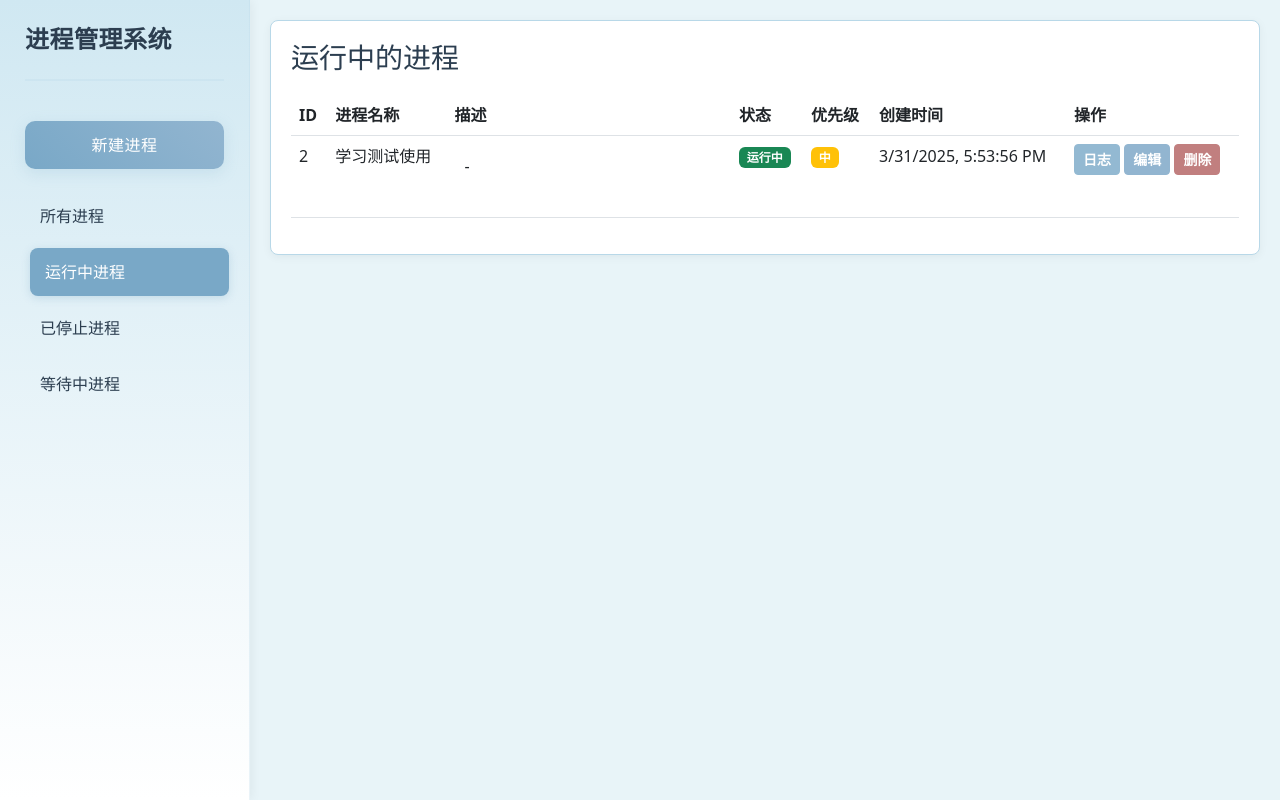
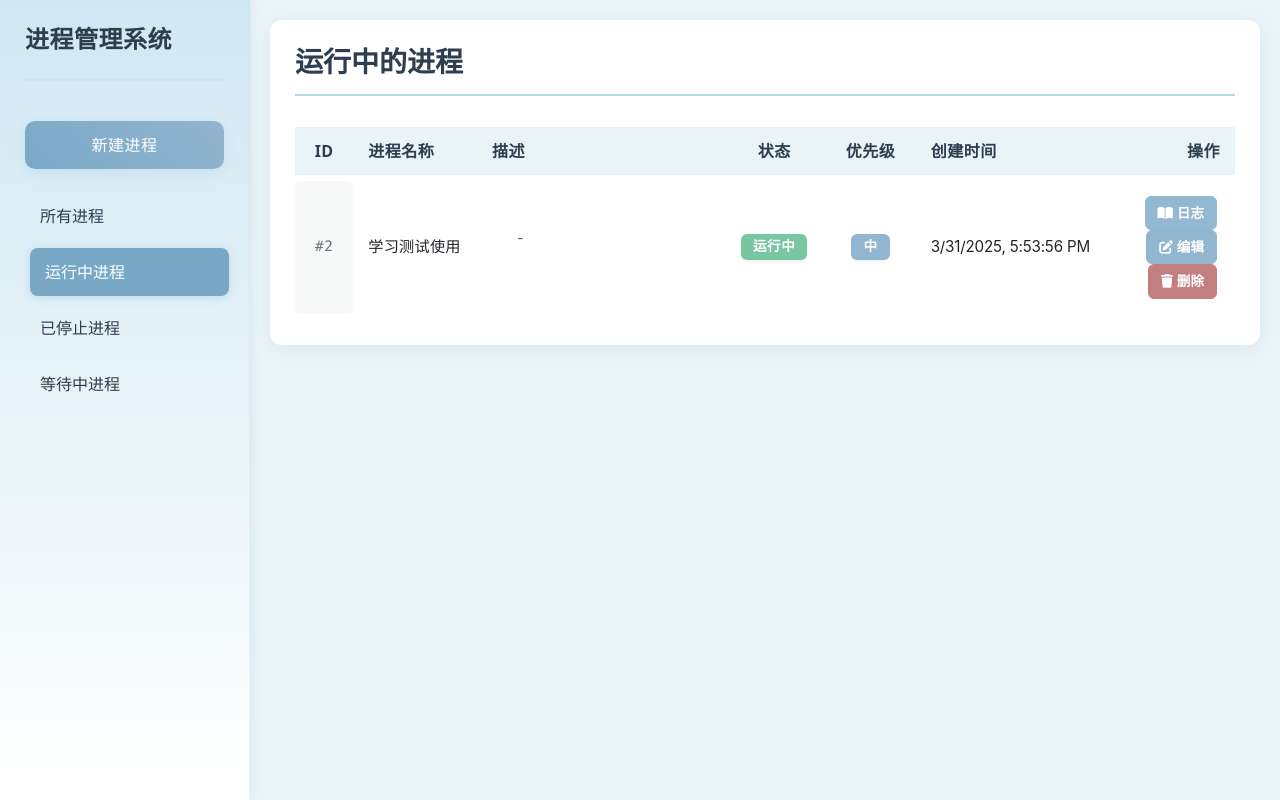
Before and after one commit to name-isname/ProcessManagement, a FastAPI app: page / in a window 1280 px wide. Run offline with FastAPI, Linux system fonts and the light colour scheme; data comes from the database, SQL or seed files in the repository; both versions use the stored data as it was after the commit; some libraries are stand-ins or nearby versions.

Commit message:
完成95%了

```diff
--- a/static/main.js
+++ b/static/main.js
@@ -21,11 +21,12 @@ function getStatusColor(status) {
 }
 
 // 优先级颜色映射
+// 优先级颜色映射
 function getPriorityColor(priority) {
     const colors = {
-        '高': 'danger',
-        '中': 'warning',
-        '低': 'info'
+        '高': 'high',
+        '中': 'medium',
+        '低': 'low'
     };
     return colors[priority] || 'secondary';
 }
@@ -140,8 +141,8 @@ function createProcessRow(process) {
     const descriptionHtml = description !== '-' ? marked.parse(description) : '-';
 
     row.innerHTML = `
-        <td>${process.id}</td>
-        <td>${process.name}</td>
+        <td class="text-center">#${process.id}</td>
+        <td class="process-name">${process.name}</td>
         <td>
             <div class="description-cell">
                 <div class="description-content markdown-content">
@@ -152,17 +153,25 @@ function createProcessRow(process) {
                 </div>
             </div>
         </td>
-        <td><span class="badge bg-${getStatusColor(process.status)}">${process.status}</span></td>
-        <td><span class="badge bg-${getPriorityColor(process.priority)}">${process.priority}</span></td>
-        <td>${new Date(process.created_at).toLocaleString()}</td>
-        <td>
-            <button class="btn btn-sm btn-info btn-operation" onclick="viewLogs(${process.id})">日志</button>
-            <button class="btn btn-sm btn-warning btn-operation" onclick="editProcess(${process.id})">编辑</button>
-            <button class="btn btn-sm btn-danger btn-operation" onclick="deleteProcess(${process.id})">删除</button>
+        <td class="text-center">
+            <span class="badge bg-${getStatusColor(process.status)} btn-operation">${process.status}</span>
+        </td>
+        <td class="text-center">
+            <span class="badge bg-${getPriorityColor(process.priority)} btn-operation">${process.priority}</span>
+        </td>
+        <td class="time-column">${new Date(process.created_at).toLocaleString()}</td>
+        <td class="text-end">
+            <button class="btn btn-sm btn-info btn-operation" onclick="viewLogs(${process.id})">
+                <i class="fas fa-book-open me-1"></i>日志
+            </button>
+            <button class="btn btn-sm btn-warning btn-operation" onclick="editProcess(${process.id})">
+                <i class="fas fa-edit me-1"></i>编辑
+            </button>
+            <button class="btn btn-sm btn-danger btn-operation" onclick="deleteProcess(${process.id})">
+                <i class="fas fa-trash me-1"></i>删除
+            </button>
         </td>
     `;
-
-    addExpandFeature(row);
     return row;
 }
 
--- a/static/style.css
+++ b/static/style.css
@@ -150,10 +150,13 @@
 
 .form-label {
     color: var(--text-color);
-    font-weight: 700;  /* 改为更粗的字体 */
-    font-size: 1rem;   /* 稍微调大字号 */
+    font-weight: 700;
+    /* 改为更粗的字体 */
+    font-size: 1rem;
+    /* 稍微调大字号 */
     margin-bottom: 8px;
-    letter-spacing: 0.5px;  /* 添加字间距 */
+    letter-spacing: 0.5px;
+    /* 添加字间距 */
 }
 
 /* 可选：添加一个小图标的位置 */
@@ -165,14 +168,16 @@
     vertical-align: middle;
 }
 
-.form-control, .form-select {
+.form-control,
+.form-select {
     border: 1px solid var(--border-color);
     padding: 10px 15px;
     border-radius: 8px;
     transition: all 0.3s ease;
 }
 
-.form-control:focus, .form-select:focus {
+.form-control:focus,
+.form-select:focus {
     border-color: var(--accent-color);
     box-shadow: 0 0 0 0.2rem rgba(121, 168, 199, 0.25);
 }
@@ -219,12 +224,222 @@ textarea.form-control {
     border-color: #cbd5e0;
 }
 
+/* 进程列表样式优化 */
 .process-list {
     background: #fff;
-    padding: 20px;
-    border-radius: 8px;
-    box-shadow: 0 2px 10px rgba(0, 0, 0, 0.05);
-    border: 1px solid var(--border-color);
+    padding: 25px;
+    border-radius: 12px;
+    box-shadow: 0 4px 20px rgba(0, 0, 0, 0.05);
+}
+
+.process-list h3 {
+    color: var(--text-color);
+    font-weight: 600;
+    margin-bottom: 25px;
+    padding-bottom: 15px;
+    border-bottom: 2px solid var(--border-color);
+}
+
+/* 表格样式优化 */
+.table {
+    margin-bottom: 0;
+    border-collapse: separate;
+    border-spacing: 0 6px;
+    /* 减小行间距 */
+}
+
+.table thead th {
+    border: none;
+    background: var(--primary-color);
+    padding: 12px 15px;
+    /* 减小内边距 */
+    font-weight: 600;
+    color: var(--text-color);
+    font-size: 1rem;
+    /* 增大表头字体 */
+    text-transform: uppercase;
+    letter-spacing: 0.5px;
+}
+
+.table tbody td {
+    padding: 12px 15px;
+    /* 减小单元格内边距 */
+    vertical-align: middle;
+    border: none;
+    background: #fff;
+    font-family: -apple-system, BlinkMacSystemFont, "Segoe UI", Roboto, "Helvetica Neue", Arial, sans-serif;
+    font-size: 1rem;
+    /* 增大正文字体 */
+}
+
+/* ID列样式 */
+.table td.text-center:first-child {
+    font-family: "SF Mono", "Cascadia Code", Consolas, monospace;
+    font-size: 1rem;
+    /* 增大ID字体 */
+    font-weight: 500;
+    color: #6c757d;
+    letter-spacing: 0.5px;
+    padding: 12px 15px;
+    background: rgba(108, 117, 125, 0.05);
+}
+
+/* 进程名称样式 */
+.process-name {
+    font-weight: bold;
+    /* 加粗 */
+    color: var(--text-color);
+    font-size: 1.1rem;
+    letter-spacing: 0.2px;
+}
+改
+/* 状态和优先级徽章基础样式 */
+.badge {
+    padding: 6px 12px;
+    font-weight: bold;
+    font-size: 0.85rem;
+    letter-spacing: 0.3px;
+    border-radius: 6px;
+    text-transform: none;
+    box-shadow: 0 2px 4px rgba(0, 0, 0, 0.05);
+}
+
+/* 状态徽章颜色 */
+.bg-success {
+    background-color: #79c7a0 !important;  /* 柔和的绿色 */
+    color: #ffffff !important;
+}
+
+.bg-danger {
+    background-color: #c77979 !important;  /* 柔和的红色 */
+    color: #ffffff !important;
+}
+
+.bg-warning {
+    background-color: #79a8c7 !important;  /* 使用主题色 */
+    color: #ffffff !important;
+}
+
+/* 优先级徽章颜色 */
+.bg-high {
+    background-color: #79a8c7 !important;  /* 使用主题色 */
+    color: #ffffff !important;
+}
+
+.bg-medium {
+    background-color: #92b5d0 !important;  /* 主题色的浅色版本 */
+    color: #ffffff !important;
+}
+
+.bg-low {
+    background-color: #adc2d6 !important;  /* 更浅的版本 */
+    color: #ffffff !important;
+}
+
+/* 徽章悬停效果 */
+.badge:hover {
+    transform: translateY(-1px);
+    transition: all 0.2s ease;
+}
+
+/* 时间列样式 */
+.time-column {
+    font-family: "SF Mono", "Cascadia Code", Consolas, monospace;
+    font-size: 0.95rem;
+    /* 增大时间字体 */
+    color: #6c757d;
+    letter-spacing: -0.2px;
+}
+
+/* 描述内容样式 */
+.description-content {
+    font-size: 1rem;
+    /* 增大描述文本字体 */
+    line-height: 1.5;
+    color: #4a5568;
+}
+
+/* 表格内容样式优化 */
+.table tbody td {
+    padding: 15px;
+    vertical-align: middle;
+    border: none;
+    background: #fff;
+    font-family: -apple-system, BlinkMacSystemFont, "Segoe UI", Roboto, "Helvetica Neue", Arial, sans-serif;
+    font-size: 0.95rem;
+}
+
+/* ID列样式 */
+.table td.text-center:first-child {
+    font-family: "SF Mono", "Cascadia Code", Consolas, monospace;
+    font-size: 0.9rem;
+    font-weight: 500;
+    color: #6c757d;
+    letter-spacing: 0.5px;
+    padding: 15px 20px;
+    background: rgba(108, 117, 125, 0.05);
+    border-radius: 6px;
+}
+
+/* 进程名称样式 */
+.process-name {
+    font-weight: 600;
+    color: var(--text-color);
+    font-size: 1rem;
+    letter-spacing: 0.2px;
+}
+
+/* 状态和优先级徽章样式 */
+.badge {
+    padding: 8px 12px;
+    font-weight: 500;
+    font-size: 0.85rem;
+    letter-spacing: 0.5px;
+    border-radius: 6px;
+    text-transform: none;
+    box-shadow: 0 2px 4px rgba(0, 0, 0, 0.05);
+}
+
+/* 时间列样式优化 */
+.time-column {
+    font-family: "SF Mono", "Cascadia Code", Consolas, monospace;
+    font-size: 0.85rem;
+    color: #6c757d;
+    letter-spacing: -0.2px;
+}
+
+/* 操作按钮样式优化 */
+.btn-operation {
+    padding: 6px 12px;
+    margin: 0 3px;
+    font-size: 0.85rem;
+    border-radius: 6px;
+    transition: all 0.2s;
+}
+
+/* 进程名称样式 */
+.process-name {
+    font-weight: 500;
+    color: var(--text-color);
+}
+
+/* 描述单元格样式 */
+.description-cell {
+    max-width: 300px;
+    padding: 10px 15px;
+}
+
+.description-content {
+    font-size: 0.9rem;
+    line-height: 1.6;
+    color: #666;
+}
+
+/* 时间列样式 */
+.time-column {
+    font-size: 0.85rem;
+    color: #666;
+    white-space: nowrap;
 }
 
 .components {
@@ -310,10 +525,12 @@ h3 {
 
 .description-content {
     overflow: hidden;
-    max-height: 100px;  /* 初始高度 */
+    max-height: 100px;
+    /* 初始高度 */
     transition: max-height 0.3s ease-out;
     position: relative;
-    margin-bottom: 20px;  /* 添加底部边距，为展开按钮留空间 */
+    margin-bottom: 20px;
+    /* 添加底部边距，为展开按钮留空间 */
 }
 
 .description-cell.expanded .description-content {
@@ -327,15 +544,18 @@ h3 {
     width: 100%;
     text-align: center;
     margin: 0;
-    padding: 30px 0 5px 0;  /* 调整内边距 */
-    background-image: linear-gradient(to bottom, transparent, white 70%);  /* 调整渐变效果 */
+    padding: 30px 0 5px 0;
+    /* 调整内边距 */
+    background-image: linear-gradient(to bottom, transparent, white 70%);
+    /* 调整渐变效果 */
     cursor: pointer;
 }
 
 .description-cell.expanded .toggle-description {
     background-image: none;
     padding: 5px 0;
-    position: relative;  /* 改为相对定位 */
+    position: relative;
+    /* 改为相对定位 */
 }
 
 .toggle-text {
@@ -353,7 +573,8 @@ h3 {
     margin-bottom: 0.5rem;
 }
 
-.markdown-content ul, .markdown-content ol {
+.markdown-content ul,
+.markdown-content ol {
     padding-left: 1.5rem;
 }
 
--- a/templates/index.html
+++ b/templates/index.html
@@ -98,16 +98,16 @@
             <!-- 进程列表 -->
             <div id="processList" class="process-list">
                 <h3>运行中的进程</h3>
-                <table class="table table-hover">
+                <table class="table">
                     <thead>
                         <tr>
-                            <th>ID</th>
-                            <th>进程名称</th>
+                            <th class="text-center" style="width: 5%">ID</th>
+                            <th style="width: 15%">进程名称</th>
                             <th style="width: 30%">描述</th>
-                            <th>状态</th>
-                            <th>优先级</th>
-                            <th>创建时间</th>
-                            <th>操作</th>
+                            <th class="text-center" style="width: 10%">状态</th>
+                            <th class="text-center" style="width: 10%">优先级</th>
+                            <th style="width: 15%">创建时间</th>
+                            <th class="text-end" style="width: 15%">操作</th>
                         </tr>
                     </thead>
                     <tbody id="processTableBody">
```
Also changed, not shown: process.db.
